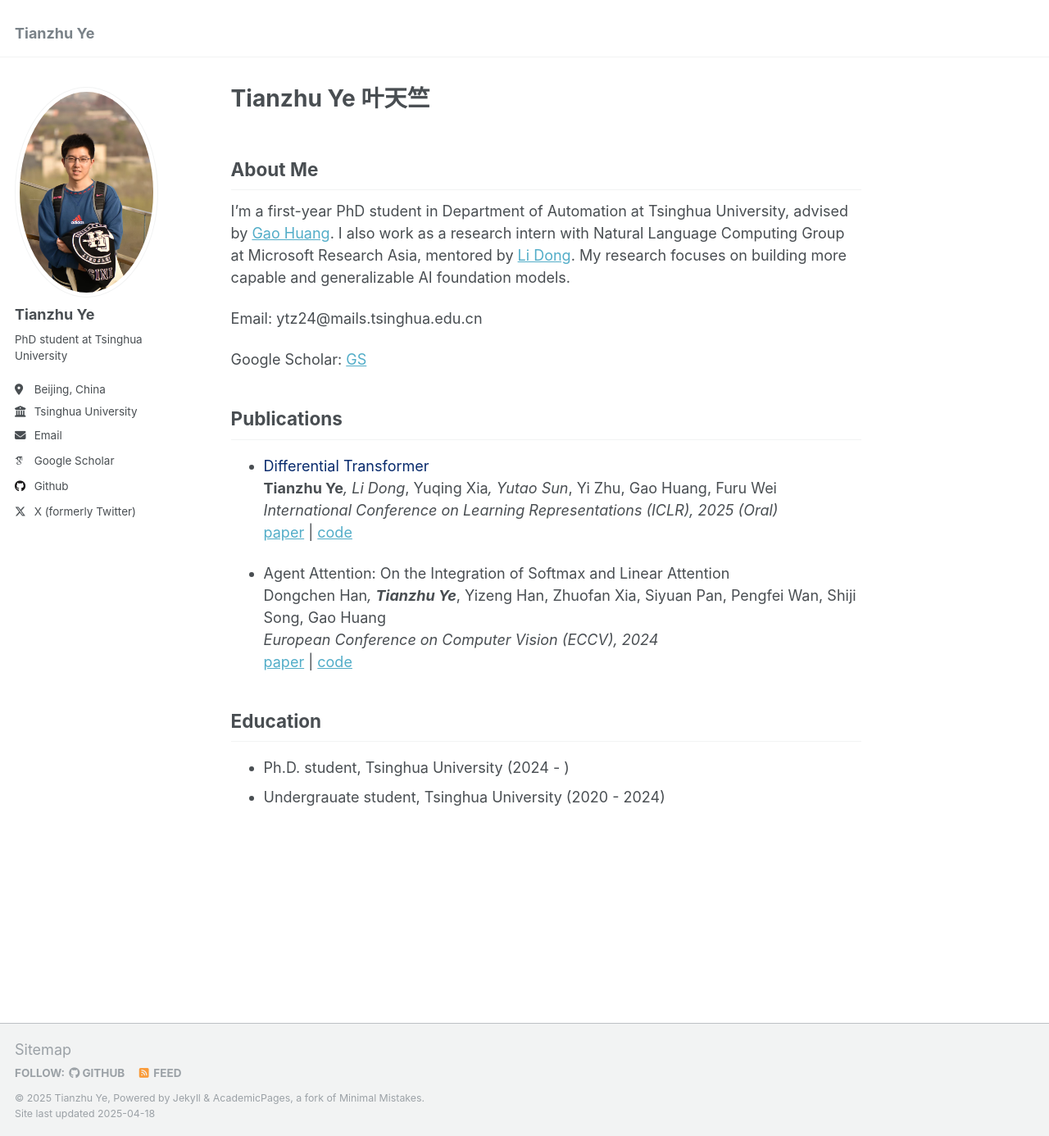
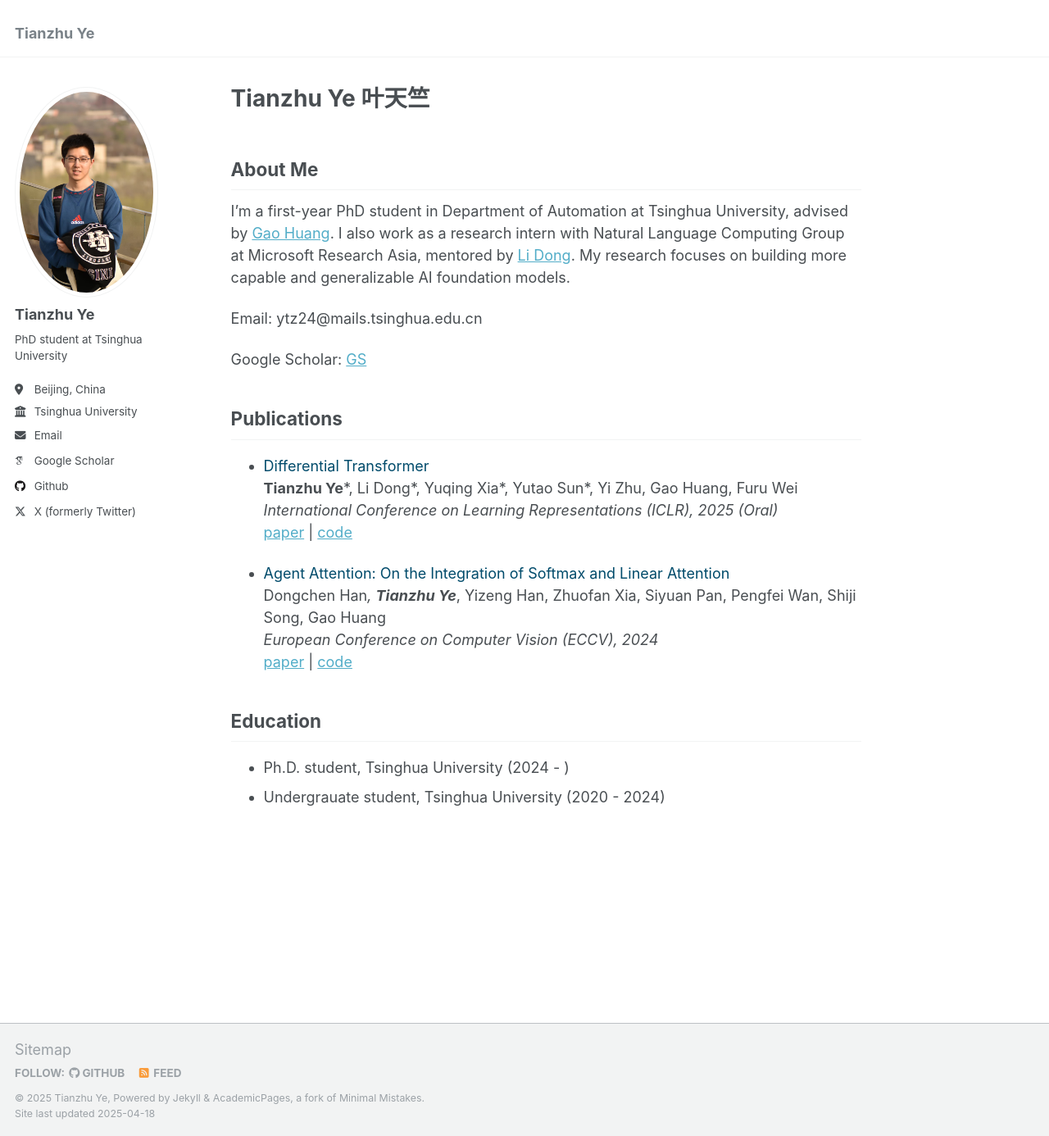
Before and after one commit to YTianZHU/YTianZHU.github.io, a Jekyll site: the page built from _pages/about.md, in a window 1280 px wide and 1386 px high. Shown: the whole window at 82% size. Built offline with Jekyll 4.4.1, drawn with Linux system fonts in a browser that asks for light colours; some web fonts are replaced.

Commit message:
Update about.md

```diff
--- a/_pages/about.md
+++ b/_pages/about.md
@@ -16,12 +16,12 @@ Google Scholar: [GS](https://scholar.google.com/citations?user=7X8BCBsAAAAJ)
 
 ## Publications
 
-- <span style="color:#072A6C">Differential Transformer</span>
-**Tianzhu Ye***, Li Dong*, Yuqing Xia*, Yutao Sun*, Yi Zhu, Gao Huang, Furu Wei
+- <span style="color:#004B6B">Differential Transformer</span>
+**Tianzhu Ye**\*, Li Dong\*, Yuqing Xia\*, Yutao Sun\*, Yi Zhu, Gao Huang, Furu Wei
 *International Conference on Learning Representations (ICLR), 2025 (Oral)*
 [paper](https://arxiv.org/abs/2410.05258) | [code](https://aka.ms/Diff-Transformer)
 
-- Agent Attention: On the Integration of Softmax and Linear Attention
+- <span style="color:#004B6B">Agent Attention: On the Integration of Softmax and Linear Attention</span>
 Dongchen Han*, **Tianzhu Ye***, Yizeng Han, Zhuofan Xia, Siyuan Pan, Pengfei Wan, Shiji Song, Gao Huang
 *European Conference on Computer Vision (ECCV), 2024*
 [paper](https://arxiv.org/abs/2312.08874) | [code](https://github.com/LeapLabTHU/Agent-Attention)
```
